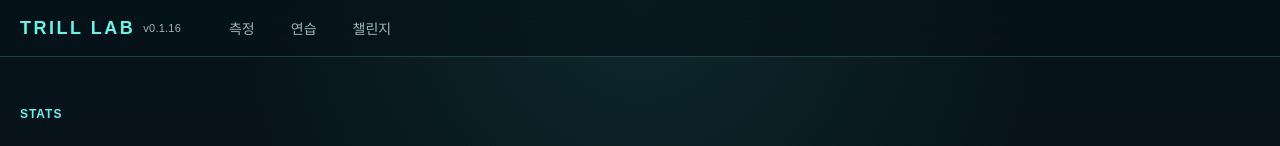
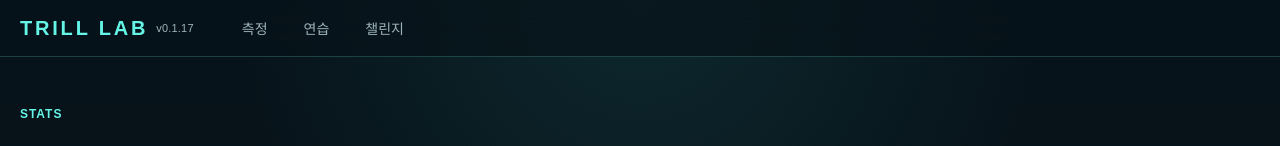
Before and after one commit to miku-agent/06_trill-lab, a Next.js app: page /stats in a window 1280 px wide. Shown: the top 146 px of the page. Built offline with nearby package versions, Linux system fonts and the light colour scheme.

Commit message:
refactor(header): increase logo font-size to 20px

```diff
--- a/package.json
+++ b/package.json
@@ -1,6 +1,6 @@
 {
   "name": "trill-lab",
-  "version": "0.1.16",
+  "version": "0.1.17",
   "private": true,
   "packageManager": "pnpm@10.30.3",
   "scripts": {
--- a/src/app/globals.css
+++ b/src/app/globals.css
@@ -786,7 +786,7 @@ main {
 
 .brand-mark {
   color: var(--accent-strong);
-  font-size: 18px;
+  font-size: 20px;
   font-weight: 800;
   letter-spacing: 0.14em;
 }
```
